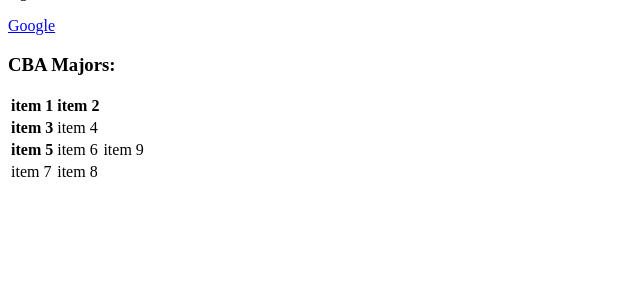
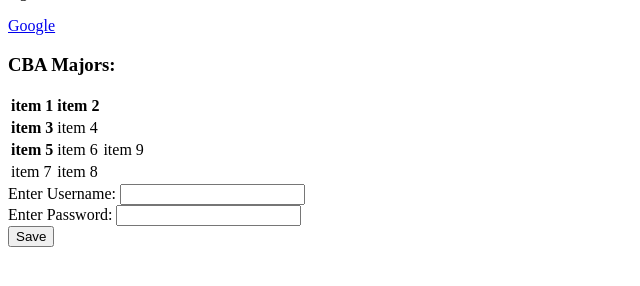
Before and after one commit to malmarz/first_django_project_12pm, a Django app: template myproject/myapp/templates/template2.html in a window 1280 px wide. Shown: the part 144-430 px from the top of the page, without its empty margins (0-640 px from the left). Run offline with Django 3.2, Linux system fonts and the light colour scheme; the template is opened without the code that fills it, so the values that code supplies are empty.

Commit message:
saving progress

```diff
--- a/myproject/myapp/templates/template2.html
+++ b/myproject/myapp/templates/template2.html
@@ -42,5 +42,18 @@
     </tr>
 </table>
 
+
+<form action="" method="get">
+
+    <label for="username">Enter Username:</label>
+    <input type="text" name="username"> <br>
+
+    <label for="pwd">Enter Password:</label>
+    <input type="password" name="pwd" id=""> <br>
+
+    <input type="submit" value="Save">
+</form>
+
+
 </body>
 </html>
--- a/myproject/myapp/views.py
+++ b/myproject/myapp/views.py
@@ -3,11 +3,10 @@ from django.http import HttpResponse
 
 # Create your views here.
 def test_view(request):
-    print("request:", dir(request))
-    name = "mohammad"
+    print("request:", request.GET["pwd"])
 
     c = {}
-    c["username"] = name
+    c["username"] = request.GET.get('username')
     c["age"] = 40
     c["majors"] = [
         "MIS",
```
